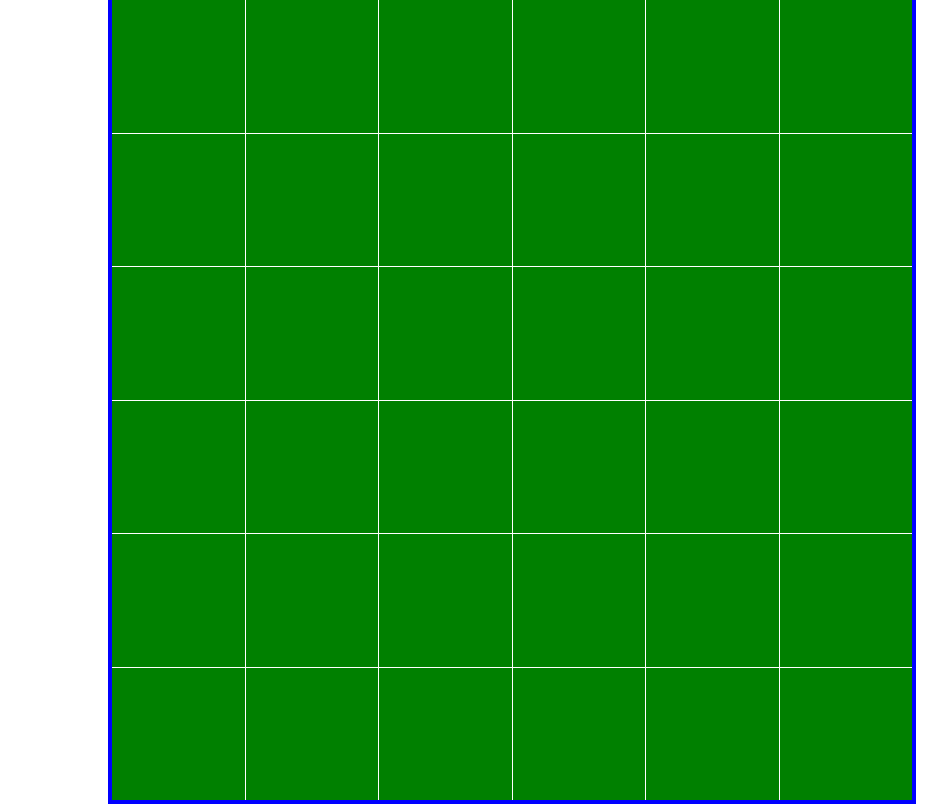
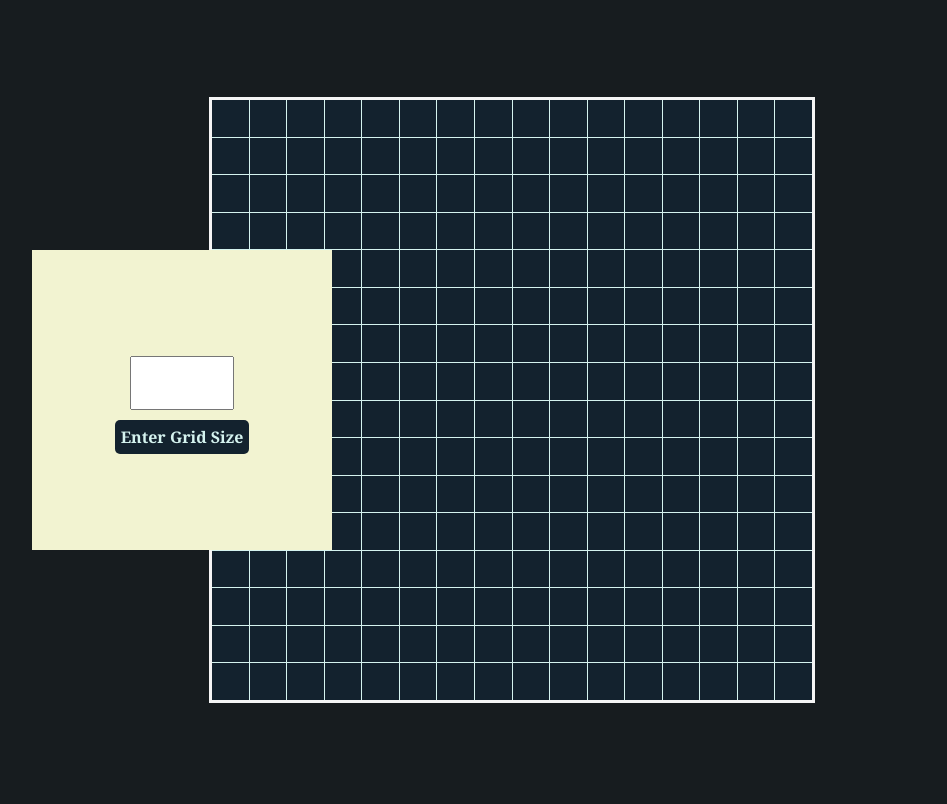
Before and after one commit to sebada001/etch-a-sketch, a plain HTML site: page index.html in a window 1280 px wide. Shown: the whole page, without its empty margins (128-1075 px from the left). Drawn offline with Linux system fonts and the light colour scheme.

Commit message:
layout v1

```diff
--- a/index.html
+++ b/index.html
@@ -8,9 +8,13 @@
     <link rel="stylesheet" href="style.css">
     <script src="js.js" defer></script>
 </head>
-<body>
-    <div class="container">
+<body ondragstart="return false;" ondrop="return false;">
+    <div class="side-bar">
+        <input type="text" id="inputNumber">
+        <button onclick="gridMaker()">Enter Grid Size</button>
 
     </div>
+
+    <div class="container"></div>
 </body>
 </html>
--- a/js.js
+++ b/js.js
@@ -1,30 +1,63 @@
-var cellNumber = 36; //take grid column value as you want
-
 
 var container = document.querySelector(".container");
 
-for (var i = 0; i < cellNumber; i++){
-    var cell = document.createElement("div");
-    // cell.style.border = "1px solid red";
-    cell.style.backgroundColor = "green";
-    cell.style.width = "1fr";
-    cell.style.height = "1fr";
-    // cell.style.aspectRatio = "1/1";
-    container.appendChild(cell);
-    cell.addEventListener("mouseover", function(event){
-        event.target.style.backgroundColor = "blue";
-    })
-    cell.addEventListener("mouseleave", function(eventTwo){
-        eventTwo.target.style.backgroundColor = "green";
-    })
+var mouseDown = 0;
+
+document.body.onmousedown = function() {
+  ++mouseDown;
+}
+document.body.onmouseup = function() {
+  --mouseDown;
+}
+
+function makeRows(rows, cols){
+    container.style.setProperty('--grid-rows', rows);
+    container.style.setProperty('--grid-cols', cols);
+    for (var i = 0; i < (rows * cols); i++) {
+        let cell = document.createElement("div");
+        cell.addEventListener("mouseleave", function(event){
+            if (mouseDown){
+                event.target.style.backgroundColor = "var(--light-color-1)";
+            }
+            else{
+                return
+            }
+        })
+        cell.addEventListener("mouseenter", function(eventTwo){
+            if (mouseDown){
+                eventTwo.target.style.backgroundColor = "var(--light-color-1)";
+            }
+            else{
+                return
+            }
+        })
+        cell.addEventListener("click", function(eventThree){
+            eventThree.target.style.backgroundColor = "var(--light-color-1)";
+        })
+        container.appendChild(cell).className = "grid-item";
+    }
+}
+
+
+makeRows(16, 16);
+
+function gridMaker(){
+    var gridValue = document.getElementById("inputNumber").value;
+    if (gridValue >= 100){
+        gridValue = 100;
+    }
+    removeChildren(container);
+    makeRows(gridValue, gridValue);
+}
+
+function removeChildren(parent){
+    while (parent.lastChild) {
+        parent.removeChild(parent.lastChild);
+    }
+};
+
+function checkCheckbox(){
 
 }
 
-container[container.length-1].addEventListener("click", function () {
-    alert("test");
-}, false);
-
-
-
-
 console.log(container)
--- a/style.css
+++ b/style.css
@@ -1,6 +1,16 @@
 *{
     margin: 0;
     padding: 0;
+}
+
+:root{
+    --grid-cols: 4;
+    --grid-rows: 4;
+    --dark-color-1: rgb(23, 28, 31);
+    --dark-color-2: rgb(19, 34, 46);
+    --light-color-1: rgb(213, 243, 239);
+    --light-color-2: rgb(242, 243, 209);
+
 }
 
 body{
@@ -9,14 +19,62 @@ body{
     display: flex;
     align-items: center;
     justify-content: center;
+    background-color: var(--dark-color-1);
 }
 
 .container{
-    width: 800px;
-    height: 800px;
+    width: 600px;
+    height: 600px;
     display: grid;
-    grid-template-columns: repeat(auto-fill, minmax(8rem, 1fr));
-    grid-auto-rows: 1fr;
-    border: 4px blue solid;
     gap: 1px;
+    grid-template-rows: repeat(var(--grid-rows), 1fr);
+    grid-template-columns: repeat(var(--grid-cols), 1fr);
+    border:whitesmoke 3px solid;
+    background-color: var(--light-color-1);
+
 }
+
+.container > *{
+    background-color: var(--dark-color-2);
+}
+
+.grid-item:hover{
+    background-color: var(--light-color-1);
+}
+
+.side-bar{
+    background: var(--light-color-2);
+    width: 300px;
+    height: 300px;
+    position: absolute;
+    left: 10em;
+    display: flex;
+    flex-direction: column;
+    align-items: center;
+    justify-content: center;
+}
+
+#inputNumber{
+    height: 50px;
+    font-size: 40px;
+    width: 100px;
+    margin: 10px;
+    text-align: center;
+}
+
+.side-bar > button{
+    padding: 6px;
+    background-color: var(--dark-color-2);
+    color:var(--light-color-1);
+    font-size: 16px;
+    font-weight: 600;
+    border: 0;
+    border-radius: 5px;
+    font-family: Cambria, Cochin, Georgia, Times, 'Times New Roman', serif;
+
+}
+
+
+
+
+ /* The switch - the box around the slider */
```
